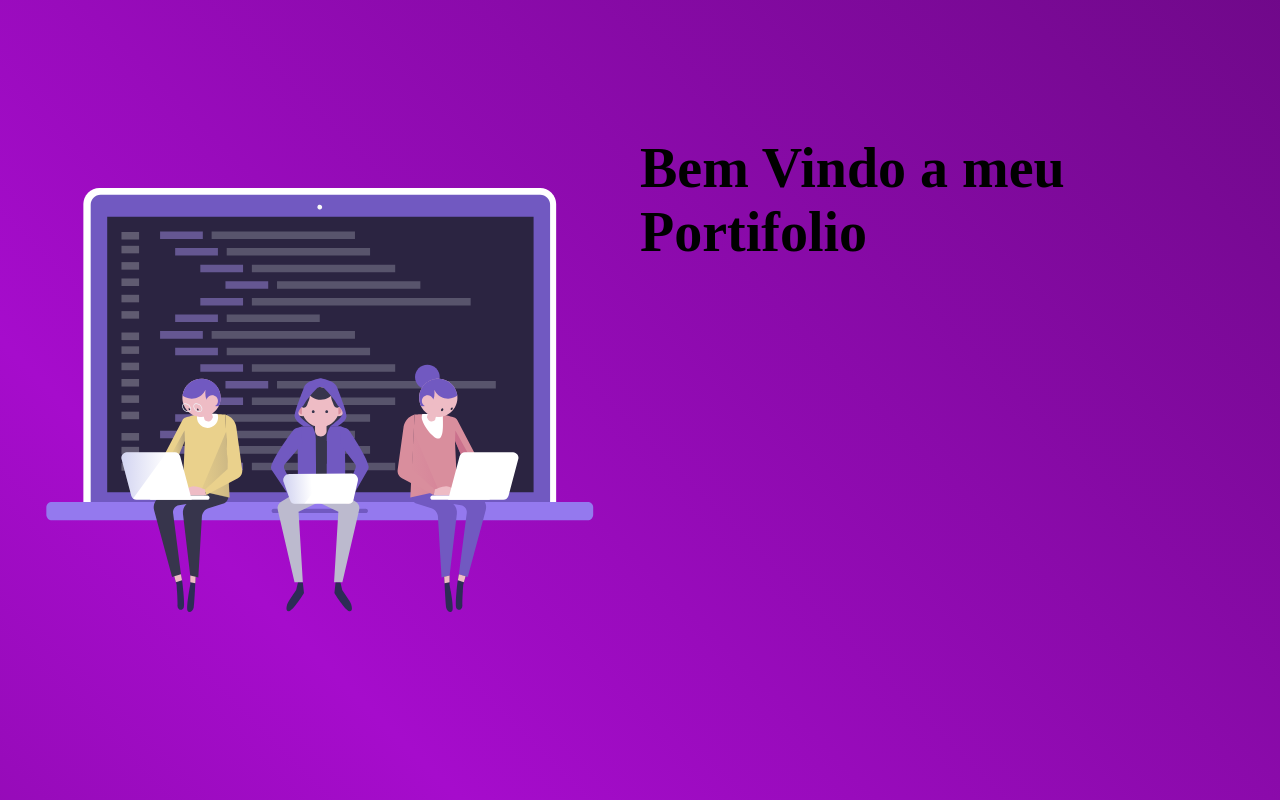
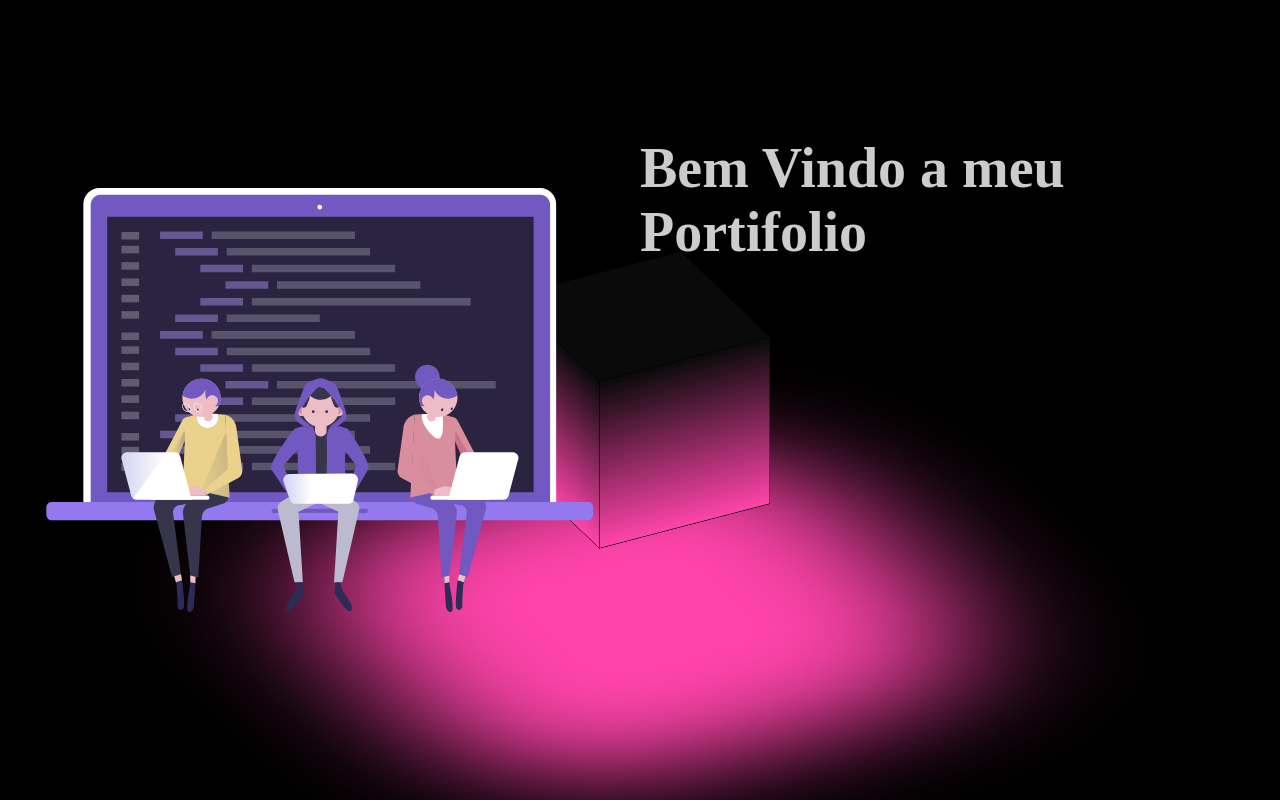
Before and after one commit to 4lyss0n/portfolio, a Next.js app: page / in a window 1280 px wide. Built offline with nearby package versions, Linux system fonts and the light colour scheme.

Commit message:
add cube in background

```diff
--- a/pages/index.tsx
+++ b/pages/index.tsx
@@ -1,4 +1,4 @@
-import { Menu, Head,Header } from '../src/components'
+import { Menu, Head, Header, Background } from '../src/components'
 
 
 export default function Home() {
@@ -7,6 +7,7 @@ export default function Home() {
       <Head title="Nextjs APP"
         description="4lysson_ portifolio web page create by Nextjs"
       />
+      <Background />
       <Menu />
       <Header />
     </>
--- /dev/null
+++ b/src/components/Background/index.tsx
@@ -0,0 +1,38 @@
+import { FunctionComponent, useEffect } from 'react'
+import Styles from './styles.module.css'
+
+interface IProps {
+
+}
+
+const Component: FunctionComponent<IProps> = ({ }) => {
+
+    useEffect(() => {
+        document.querySelectorAll("." + Styles.side)
+            .forEach((e, i) => e.style.setProperty('--side', i.toString()))
+
+    }, [])
+
+    return (
+        <>
+            <div className={Styles.container}>
+                <div className={Styles.cube}>
+                    <div className={Styles.sides}>
+                        <span className={Styles.side + " cube-side"}></span>
+                        <span className={Styles.side + " cube-side"}></span>
+                        <span className={Styles.side + " cube-side"}></span>
+                        <span className={Styles.side + " cube-side"}></span>
+                    </div>
+                    <div className={Styles.top}></div>
+                    <div className={Styles.bottom}></div>
+                    <div className={Styles.shadow}></div>
+                </div>
+
+            </div>
+
+        </>
+    )
+}
+
+
+export default Component
--- /dev/null
+++ b/src/components/Background/styles.module.css
@@ -0,0 +1,90 @@
+.container {
+    position: absolute;
+    z-index: -10;
+    width: 100vw;
+    height: 100vh;
+    background-color: #000;
+    display: grid;
+    place-items: center;
+    overflow: hidden;
+    --c1: #0a0a0a;
+    --c2: #f4a;
+    --size: 15vw;
+}
+
+.cube {
+    position: relative;
+    width: var(--size);
+    height: var(--size);
+    transform-style: preserve-3d;
+    /* transform: rotateX(-30deg) rotateY(45deg) rotateZ(0deg); */
+
+    animation: animate 3s linear infinite;
+}
+
+.cube .sides {
+    position: absolute;
+    transform-style: preserve-3d;
+    width: 100%;
+    height: 100%;
+}
+
+.side {
+    position: absolute;
+    top: 0;
+    left: 0;
+    width: 100%;
+    height: 100%;
+    background: linear-gradient(var(--c1), var(--c2));
+    transform: rotateY(calc(90deg * var(--side))) translateZ(calc(var(--size) / 2));
+    outline: black solid 1px;
+}
+.cube .top {
+    position: absolute;
+    top: 0;
+    left: 0;
+    width: 100%;
+    height: 100%;
+    background-color: var(--c1);
+    transform: rotateX(90deg) translateZ(calc(var(--size) / 2));
+}
+
+.cube .bottom {
+    position: absolute;
+    top: 0;
+    left: 0;
+    width: 100%;
+    height: 100%;
+    background-color: var(--c2);
+    transform: rotateX(90deg) translateZ(calc(var(--size) / -2));
+}
+
+.cube .shadow {
+    position: absolute;
+    top: 0;
+    left: 0;
+    width: 100%;
+    height: 100%;
+    background-color: var(--c2);
+    transform: rotateX(90deg) translateZ(calc(var(--size) * -1.3)) scale(3);
+    border-radius: 30%;
+    filter: blur(calc(var(--size) * 0.15));
+}
+
+@keyframes animate2 {
+    0% {
+        transform: rotateX(0deg) rotateY(360deg) rotateZ(0deg);
+    }
+    100% {
+        transform: rotateX(360deg) rotateY(0deg) rotateZ(360deg);
+    }
+}
+
+@keyframes animate {
+    0% {
+        transform: rotateX(-30deg) rotateY(0deg) rotateZ(0deg);
+    }
+    100% {
+        transform: rotateX(-30deg) rotateY(360deg) rotateZ(0deg);
+    }
+}
--- a/src/components/index.tsx
+++ b/src/components/index.tsx
@@ -2,6 +2,7 @@ import Menu from './Menu';
 import Head from './Head';
 import Header from './Header';
 import TypingText from './TypingText';
+import Background from './Background';
 
 
 
@@ -9,5 +10,6 @@ export {
     Menu,
     Head,
     Header,
-    TypingText
+    TypingText,
+    Background
 }
--- a/src/styles/css/index.css
+++ b/src/styles/css/index.css
@@ -293,7 +293,7 @@ body {
             align-items: center;
   }
   #header-main-page #title-container * {
-    color: #000;
+    color: #ccc;
   }
   #header-main-page #title-container h1 {
     -webkit-box-flex: 0.5;
```
Also changed, not shown: pages/background.tsx (added, +21 -0 lines).
